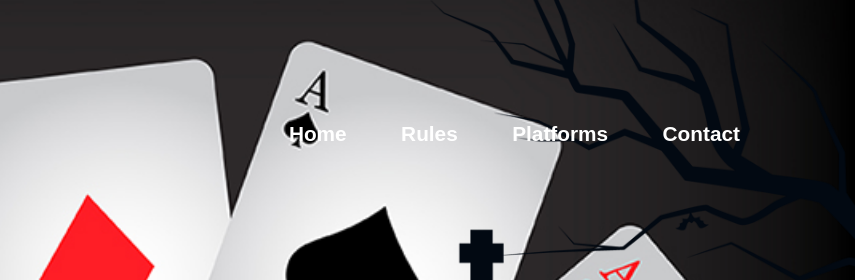
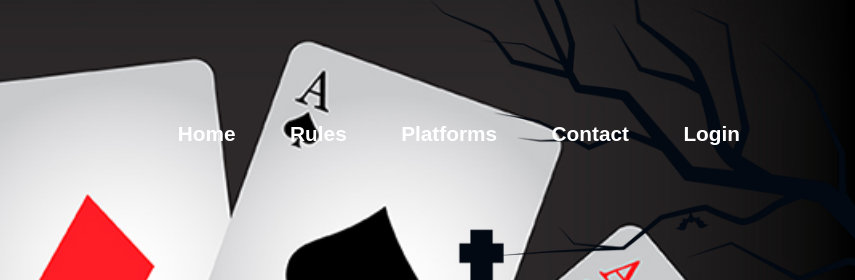
Before and after one commit to Kabikesu/GimmyGammingking, a plain HTML site: page index.html in a window 1280 px wide. Shown: the top 280 px of the page, 425-1280 px from the left. Drawn offline with Linux system fonts and the light colour scheme.

Commit message:
Update index.html

```diff
--- a/index.html
+++ b/index.html
@@ -19,6 +19,8 @@
 
         <a href="Platforms.html">Platforms<span></span></a>
         <a href="About US.html">Contact<span></span></a>
+        <a href="#">Login<span></span></a>
+
 
     </nav>
     </header>
```
